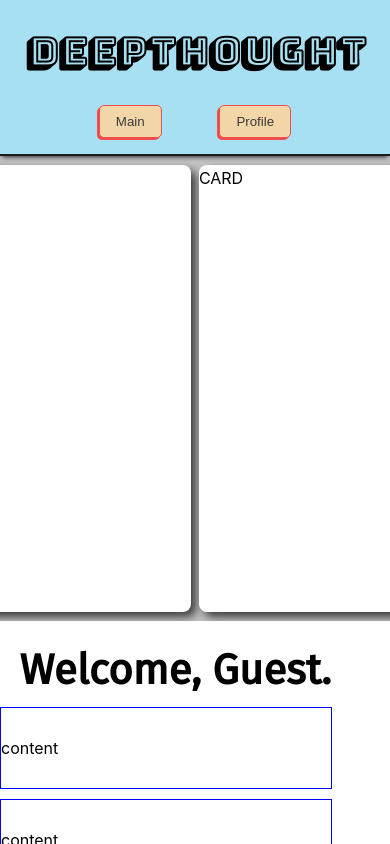
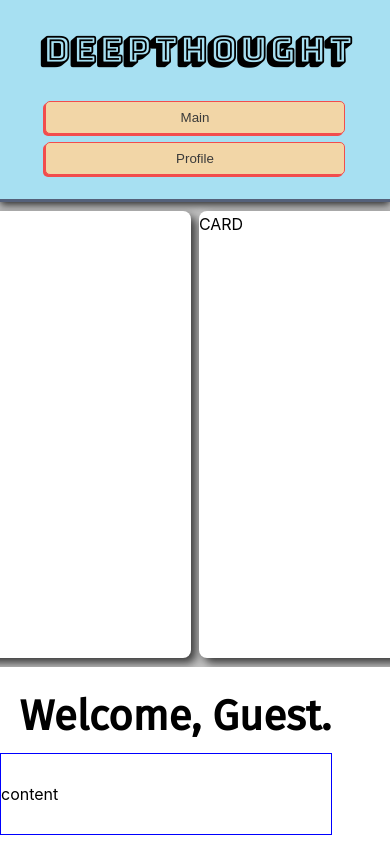
Before and after one commit to KevinKra/DeepThought, a React (Create React App) app: page / in a window 390 px wide. Shown: the top 844 px of the page. Built offline with nearby package versions, Linux system fonts and the light colour scheme.

Commit message:
Modify styles

```diff
--- a/src/styles/_CardSlideshow.scss
+++ b/src/styles/_CardSlideshow.scss
@@ -1,7 +1,6 @@
 @import "variables";
 
 .cardSlideShow {
-  // border: 1px solid red;
   display: flex;
   align-items: center;
   justify-content: center;
@@ -13,12 +12,11 @@
 }
 
 .blurScreen {
-  // border: 3px solid orange;
   position: absolute;
   background-color: rgba(109, 109, 109, 0.397);
   // backdrop-filter: blur(100%);
   width: 100%;
-  height: 100%;
   z-index: 0;
+  min-height: 425px;
   height: inherit;
 }
--- a/src/styles/_NavBar.scss
+++ b/src/styles/_NavBar.scss
@@ -3,8 +3,8 @@
 .navBar {
   // border: 3px solid red;
   @include flex-row;
-  border-bottom: 2px solid rgb(27, 27, 27);
-  box-shadow: 0px 3px 5px -2px rgb(0, 0, 0);
+  border-bottom: 3px solid rgb(85, 97, 122);
+  box-shadow: 0px 3px 8px 0px rgb(0, 0, 0);
   justify-content: space-between;
   align-items: center;
   background-color: $color3;
@@ -49,8 +49,39 @@
   }
 }
 
+@media only screen and (max-width: 850px) {
+  .navLinks {
+    width: 350px;
+  }
+  .btn {
+    width: 45%;
+  }
+}
+
 @media only screen and (max-width: 560px) {
   .mainHeader {
-    font-size: 2.4rem;
+    @include font-size(2.6);
+  }
+  .navLinks {
+    width: 300px;
+  }
+  .btn {
+    width: 45%;
   }
 }
+
+@media only screen and (max-width: 390px) {
+  .mainHeader {
+    @include title-font;
+    @include font-size(2.2);
+  }
+  .navLinks {
+    @include flex-column;
+  }
+  .btn:nth-child(2) {
+    margin: 0.5rem 0;
+  }
+  .btn {
+    width: 100%;
+  }
+}
--- a/src/styles/_UserSection.scss
+++ b/src/styles/_UserSection.scss
@@ -4,7 +4,6 @@
   @include flex-column;
   max-width: 1000px;
   margin-top: 1rem;
-  // border: 1px solid red;
 }
 
 .userGreeting {
```
